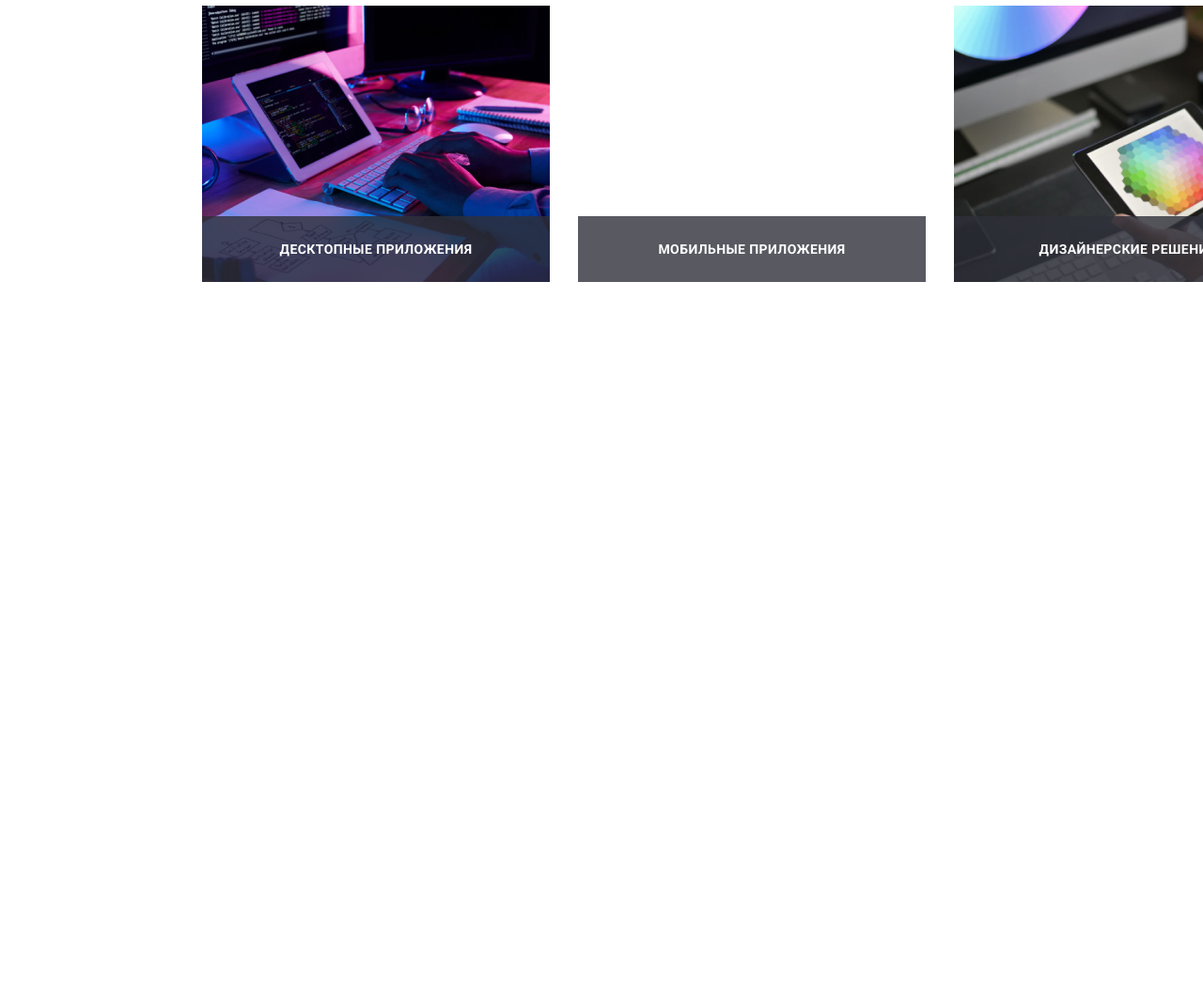
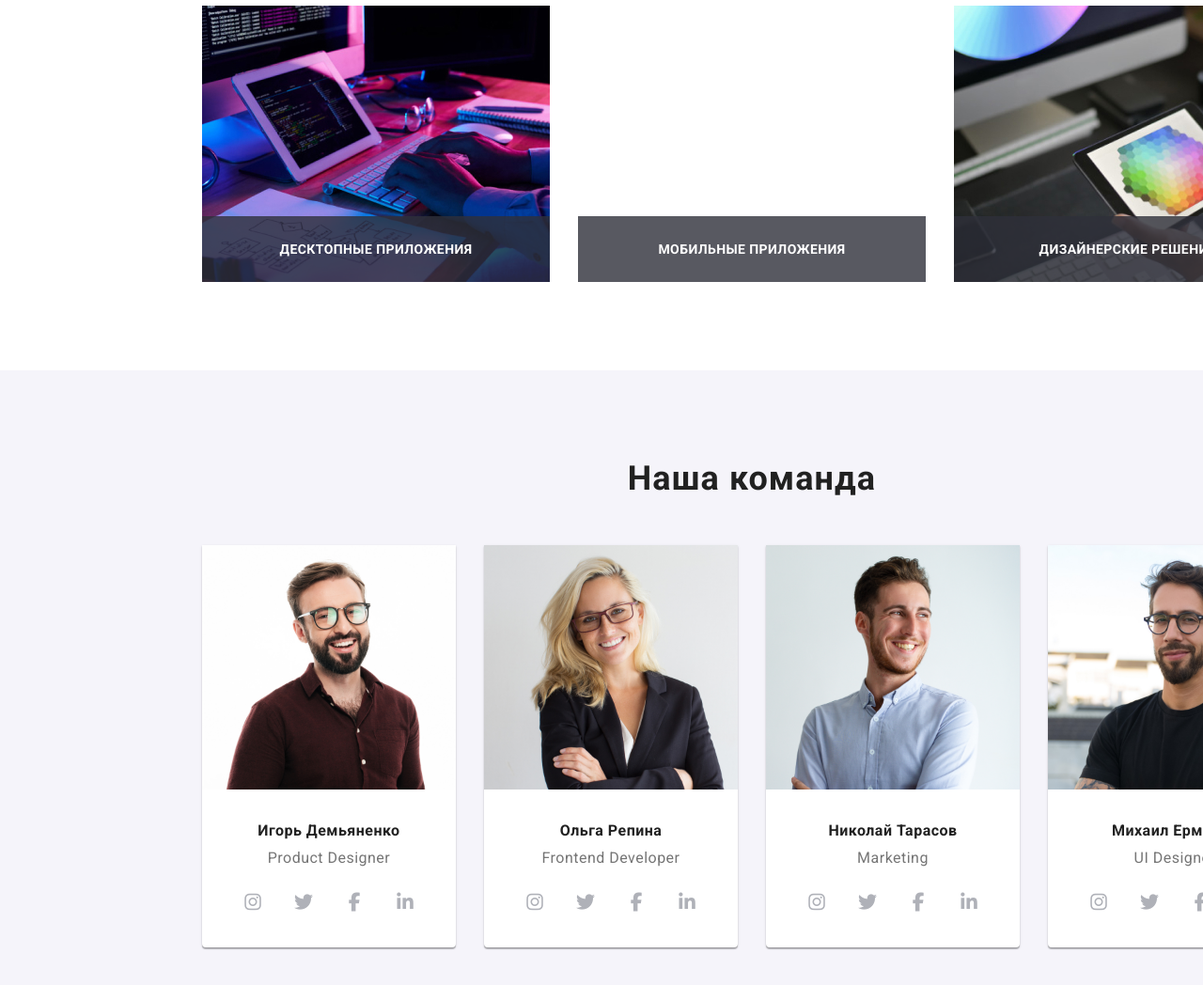
Before and after one commit to Dr-Frame/webstudio, a plain HTML site: page index.html in a window 1280 px wide. Shown: the part 1205-2253 px from the top of the page at 94% size. Before the commit the page ends 1505 px from the top, so only its background shows below. Drawn offline with Linux system fonts and the light colour scheme.

Commit message:
add team section

```diff
--- a/index.html
+++ b/index.html
@@ -83,9 +83,9 @@
             <h2>Чем мы занимаемся</h2>
             <ul class="tasks__list">
                 <li>
-                        <div class="tasks__list-block tasks__list-block1">
-                            <p class="subtitle">Десктопные приложения</p>
-                        </div>
+                    <div class="tasks__list-block tasks__list-block1">
+                        <p class="subtitle">Десктопные приложения</p>
+                    </div>
 
                 </li>
                 <li>
@@ -102,9 +102,106 @@
             </ul>
         </section>
 
+        <section class="team">
+            <h2>Наша команда</h2>
+            <ul class="team__blocks">
+                <li>
+                    <div class="team__blockwrapper">
+                        <img src="src/img/images/igor.jpg" alt="фото Игоря">
+                        <h3>Игорь Демьяненко</h3>
+                        <p>Product Designer</p>
+                        <ul class="team__link">
+                            <li>
+                                <a href=""><i class="fab fa-instagram"></i></a>
+                            </li>
+                            <li>
+                                <a href=""><i class="fab fa-twitter"></i></a>
+                            </li>
+                            <li>
+                                <a href=""><i class="fab fa-facebook-f"></i></a>
+                            </li>
+                            <li>
+                                <a href=""><i class="fab fa-linkedin-in"></i></a>
+                            </li>
+                        </ul>
+                    </div>
+                </li>
+                <li>
+                    <div class="team__blockwrapper">
+                        <img src="src/img/images/olga.jpg" alt="фото Ольги">
+                        <h3>Ольга Репина</h3>
+                        <p>Frontend Developer</p>
+                        <ul class="team__link">
+                            <li>
+                                <a href=""><i class="fab fa-instagram"></i></a>
+                            </li>
+                            <li>
+                                <a href=""><i class="fab fa-twitter"></i></a>
+                            </li>
+                            <li>
+                                <a href=""><i class="fab fa-facebook-f"></i></a>
+                            </li>
+                            <li>
+                                <a href=""><i class="fab fa-linkedin-in"></i></a>
+                            </li>
+                        </ul>
+                    </div>
+
+                </li>
+                <li>
+                    <div class="team__blockwrapper">
+                        <img src="src/img/images/nikolay.jpg" alt="фото Николая">
+                        <h3>Николай Тарасов</h3>
+                        <p>Marketing</p>
+                        <ul class="team__link">
+                            <li>
+                                <a href=""><i class="fab fa-instagram"></i></a>
+                            </li>
+                            <li>
+                                <a href=""><i class="fab fa-twitter"></i></a>
+                            </li>
+                            <li>
+                                <a href=""><i class="fab fa-facebook-f"></i></a>
+                            </li>
+                            <li>
+                                <a href=""><i class="fab fa-linkedin-in"></i></a>
+                            </li>
+                        </ul>
+                    </div>
+                </li>
+                <li>
+                    <div class="team__blockwrapper">
+                        <img src="src/img/images/misha.jpg" alt="фото Михаила">
+                        <h3>Михаил Ермаков</h3>
+                        <p>UI Designer</p>
+                        <ul class="team__link">
+                            <li>
+                                <a href=""><i class="fab fa-instagram"></i></a>
+                            </li>
+                            <li>
+                                <a href=""><i class="fab fa-twitter"></i></a>
+                            </li>
+                            <li>
+                                <a href=""><i class="fab fa-facebook-f"></i></a>
+                            </li>
+                            <li>
+                                <a href=""><i class="fab fa-linkedin-in"></i></a>
+                            </li>
+                        </ul>
+                    </div>
+
+                </li>
+            </ul>
+        </section>
+
+
+
 
     </main>
 
+
+
+    <script src="https://kit.fontawesome.com/9071c6b8dd.js" crossorigin="anonymous"></script>
 </body>
 
 </html>
--- /dev/null
+++ b/src/sass/_team.sass
@@ -0,0 +1,76 @@
+.team
+    height: 708px
+    margin-top: 94px
+    padding: 94px 0 0 0
+    background-color: #F5F4FA;
+    &__blocks
+        margin: 50px
+        display: flex
+        justify-content: center
+        list-style-type: none
+        li
+            margin-right: 30px
+        li:nth-child(4)
+            margin-right: 0
+    h2
+        font-weight: 700;
+        font-size: 36px;
+        line-height: 42px;
+        text-align: center;
+        letter-spacing: 0.03em;
+        color: #212121;
+    &__blockwrapper
+        width: 270px;
+        height: 428px;
+        background: #FFFFFF;
+        box-shadow: 0px 1px 3px rgba(0, 0, 0, 0.12), 0px 1px 1px rgba(0, 0, 0, 0.14), 0px 2px 1px rgba(0, 0, 0, 0.2);
+        border-radius: 0px 0px 4px 4px;
+        img
+            width: 270px;
+            height: 260px;
+        h3
+            margin-top: 30px
+            font-weight: 700;
+            font-size: 16px;
+            line-height: 19px;
+            text-align: center;
+            letter-spacing: 0.03em;
+            color: #212121;
+        p
+            margin-top: 10px
+            font-weight: 400;
+            font-size: 16px;
+            line-height: 19px;
+            text-align: center;
+            letter-spacing: 0.03em;
+            color: #757575;
+    &__link
+        margin-top: 16px
+        list-style-type: none
+        display: flex
+        justify-content: center
+        li
+            margin: 0 10px 0 0
+            position: relative
+            width: 44px;
+            height: 44px;
+            border-radius: 50%
+            transition: 0.3s all
+            li:nth-child(4)
+                margin-right: 0
+            &:hover
+                background-color: #2196F3
+            a
+                display: block
+                width: 44px;
+                height: 44px;
+            i
+                position: absolute;
+                font-size: 20px
+                top: 50%;
+                left: 50%;
+                transform: translate(-50%, -50%);
+                color: #AFB1B8;
+                transition: 0.3s all
+            i:hover
+                color: #fff
--- a/src/sass/style.sass
+++ b/src/sass/style.sass
@@ -12,3 +12,4 @@ body
 @import "promo"
 @import "advantages"
 @import "tasks"
+@import "team"
```
Also changed, not shown: src/css/style.min.css, 1 other file.
